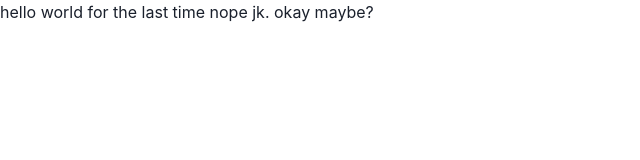
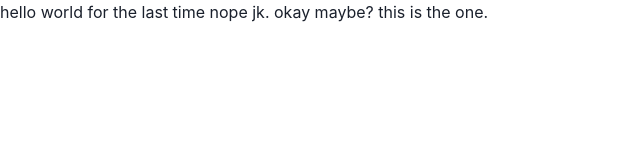
Before and after one commit to AlexArchibeque/bestProject, a Next.js app in the folder web/: page / in a window 1280 px wide. Shown: the top 160 px of the page, without its empty margins (0-640 px from the left). Built offline with nearby package versions, Linux system fonts and the light colour scheme.

Commit message:
last one for sure

```diff
--- a/web/src/pages/index.tsx
+++ b/web/src/pages/index.tsx
@@ -1,5 +1,5 @@
 const Index = () => (
-  <div>hello world for the last time nope jk. okay maybe?</div>
+  <div>hello world for the last time nope jk. okay maybe? this is the one.</div>
 );
 
 export default Index;
```
